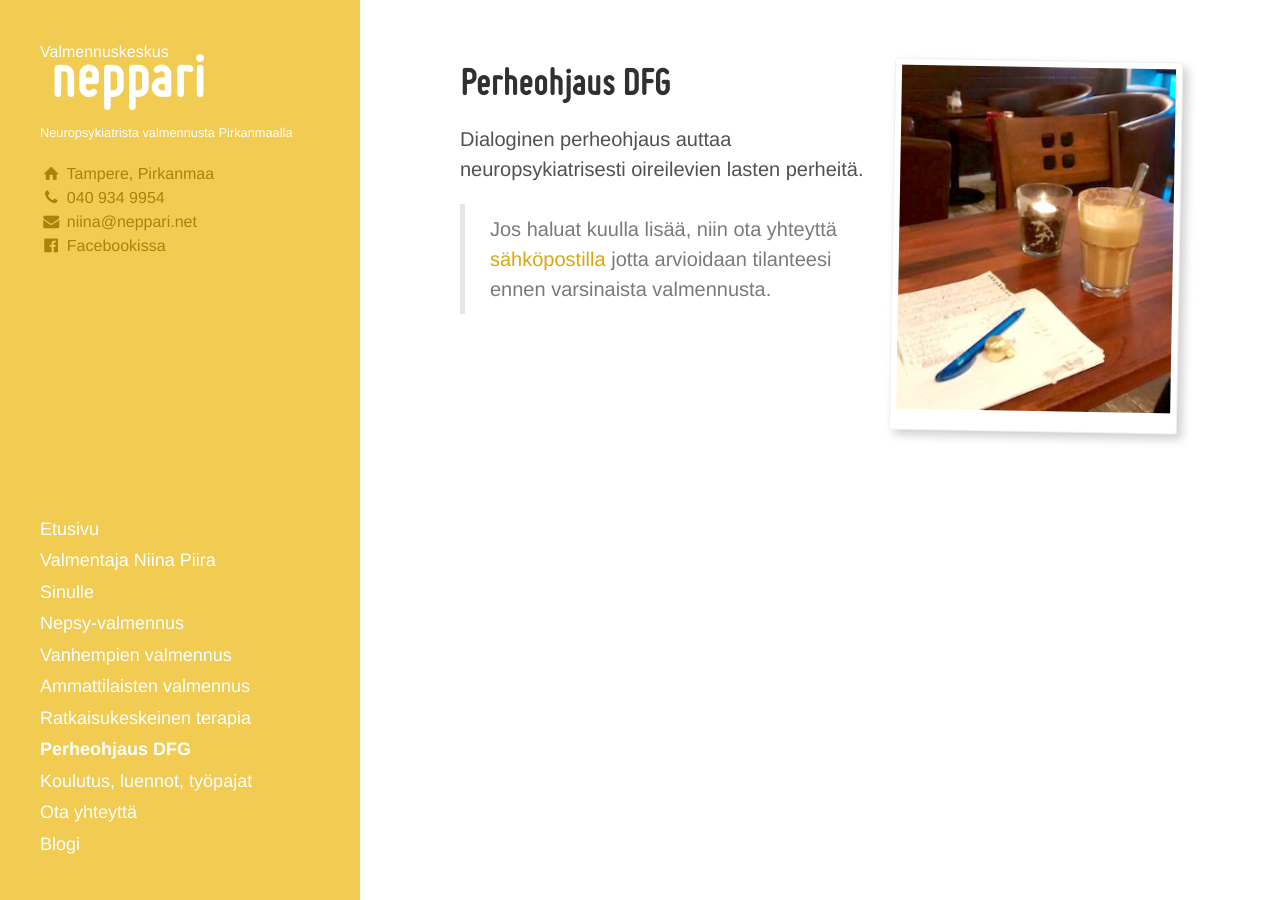
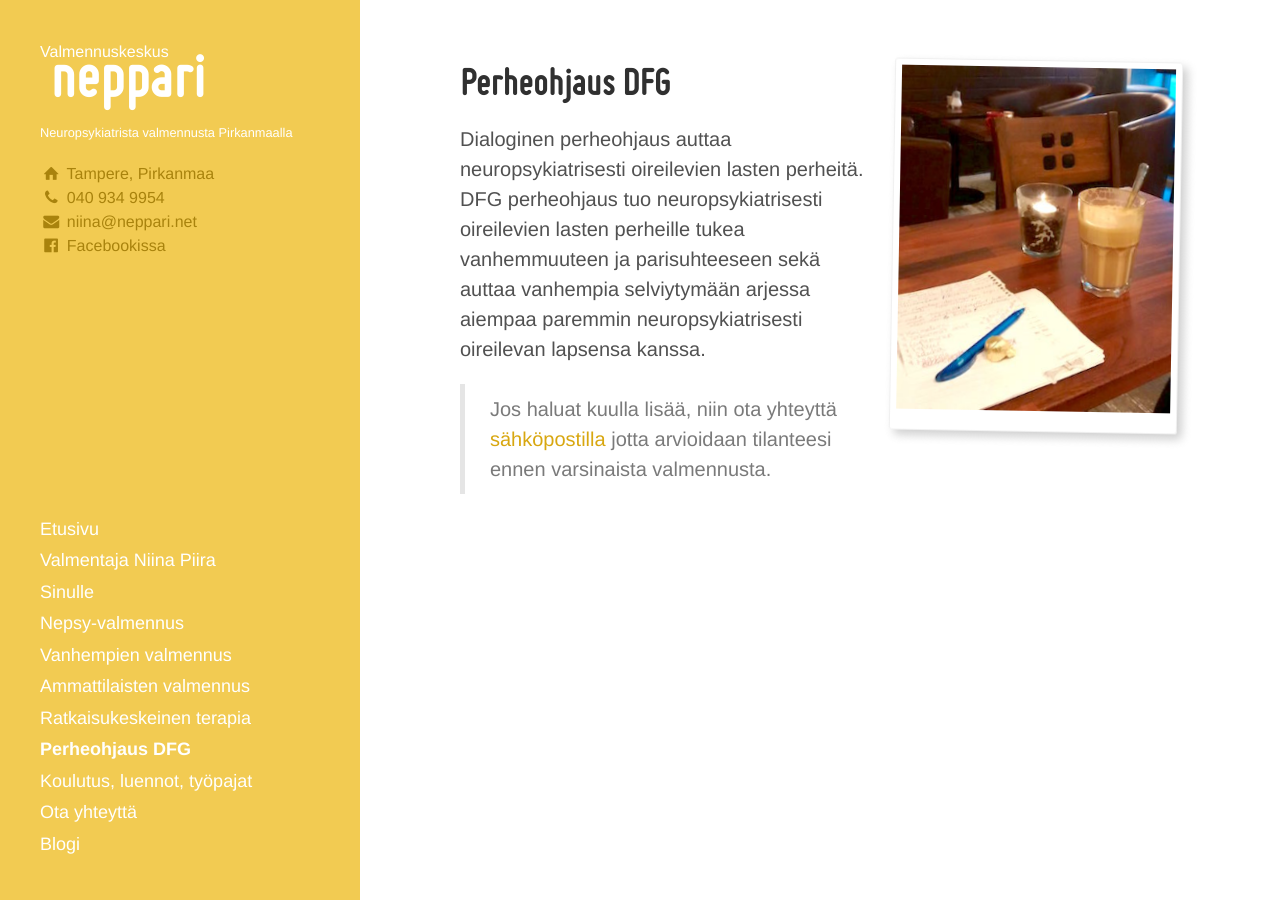
Before and after one commit to niinapiira/neppari.net, a Jekyll site: the page built from perheohjaus-dfg.md, in a window 1280 px wide. Built offline with Jekyll 4.4.1, drawn with Linux system fonts in a browser that asks for light colours.

Commit message:
Update perheohjaus-dfg.md

```diff
--- a/perheohjaus-dfg.md
+++ b/perheohjaus-dfg.md
@@ -7,5 +7,6 @@ published: true
 polaroid: lyhytvalmennus
 ---
 Dialoginen perheohjaus auttaa neuropsykiatrisesti oireilevien lasten perheitä.
+DFG perheohjaus tuo neuropsykiatrisesti oireilevien lasten perheille tukea vanhemmuuteen ja parisuhteeseen sekä auttaa vanhempia selviytymään arjessa aiempaa paremmin neuropsykiatrisesti oireilevan lapsensa kanssa.
 
 > Jos haluat kuulla lisää, niin ota yhteyttä [sähköpostilla](/ota-yhteytta) jotta arvioidaan tilanteesi ennen varsinaista valmennusta.
```
